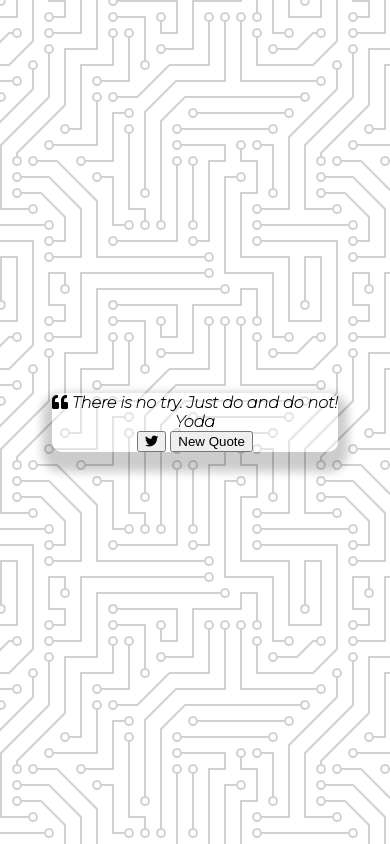
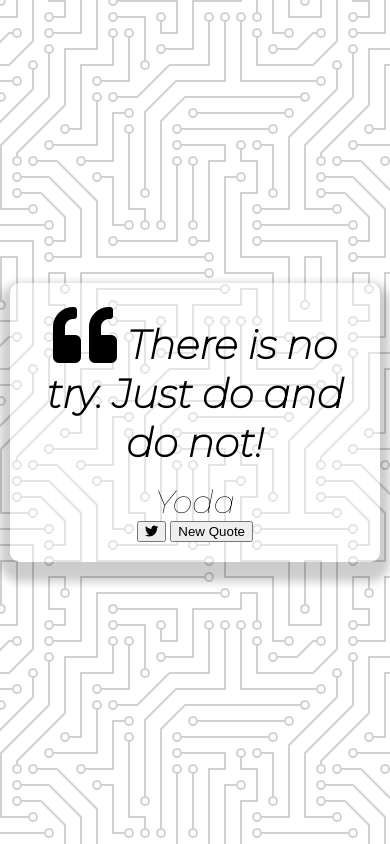
Before and after one commit to Jaden-Reklaw/quote-generator, a plain HTML site: page index.html in a window 390 px wide. Drawn offline with Linux system fonts and the light colour scheme.

Commit message:
added more styling for text and icons plus made a media query for responsive web design

```diff
--- a/style.css
+++ b/style.css
@@ -23,8 +23,38 @@ body {
 .quote-container {
     width: auto;
     max-width: 900px;
-    padding 20px 30px;
+    padding: 20px 30px;
     border-radius: 10px;
     background-color: rgba(255, 255, 255, 0.4);
     box-shadow: 0 10px 10px 10px rgba(0, 0, 0, 0.2);
 }
+
+.quote-text {
+    font-size: 2.75rem;
+}
+
+.long-quote {
+    font-size: 2rem;
+}
+
+.fa-quote-left {
+font-size: 4rem;
+}
+
+.quote-author {
+    margin-top: 15px;
+    font-size: 2rem;
+    font-weight: 400;
+    font-style: italic;
+}
+
+/* Media Query: Tablet or Smaller */
+@media screen and (max-width: 1000px) {
+    .quote-container {
+        margin: auto 10px;
+    }
+
+    .quote-text {
+        font-size: 2.5rem;
+    }
+}
```
